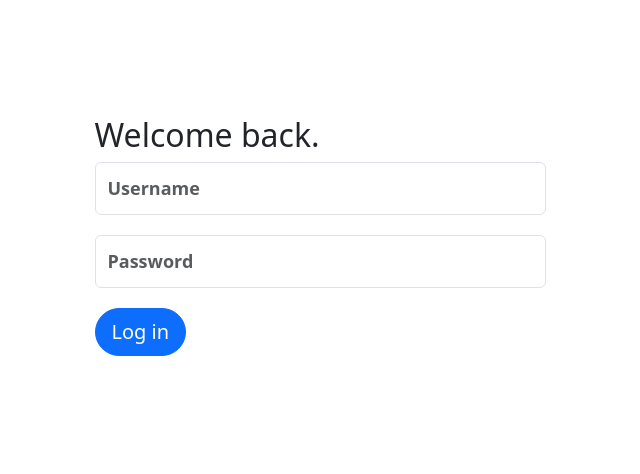
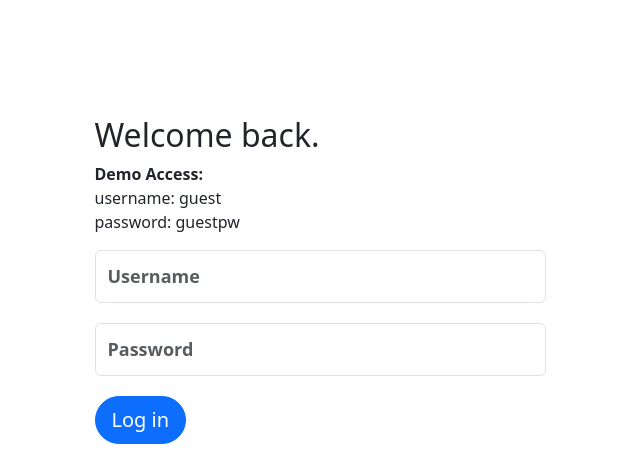
Before and after one commit to evanhesketh/flask-warbler, a Flask app: page /login in a window 1280 px wide. Shown: the part 46-520 px from the top of the page, without its empty margins (320-960 px from the left). Run offline with Flask 3, Linux system fonts and the light colour scheme.

Commit message:
add demo username/password

```diff
--- a/templates/users/login.html
+++ b/templates/users/login.html
@@ -9,6 +9,11 @@
   <div class="row justify-content-md-center">
     <div class="col-md-7 col-lg-5">
       <h2 class="join-message">Welcome back.</h2>
+
+      <p><strong>Demo Access:</strong><br>
+        username: guest<br>
+        password: guestpw
+      </p>
 
       <form method="POST" id="user_form">
         {{ form.hidden_tag() }}
```
